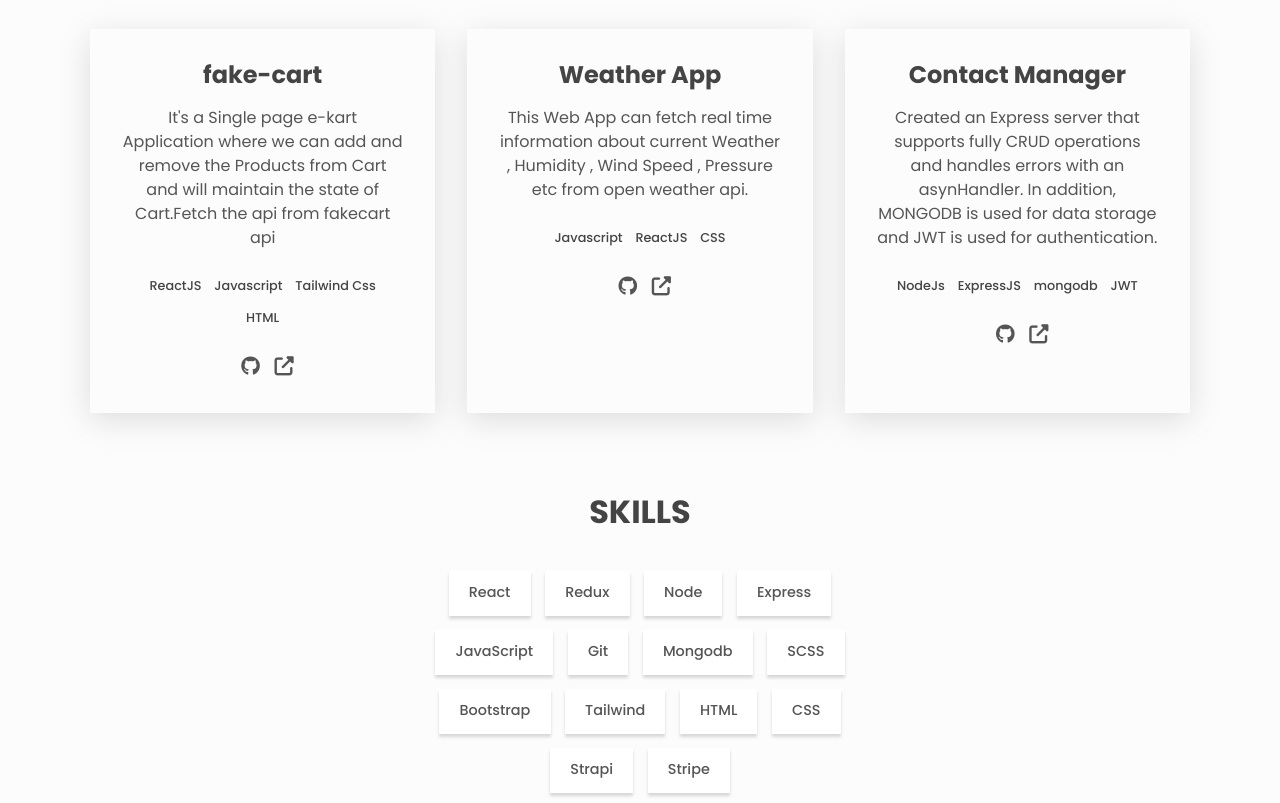
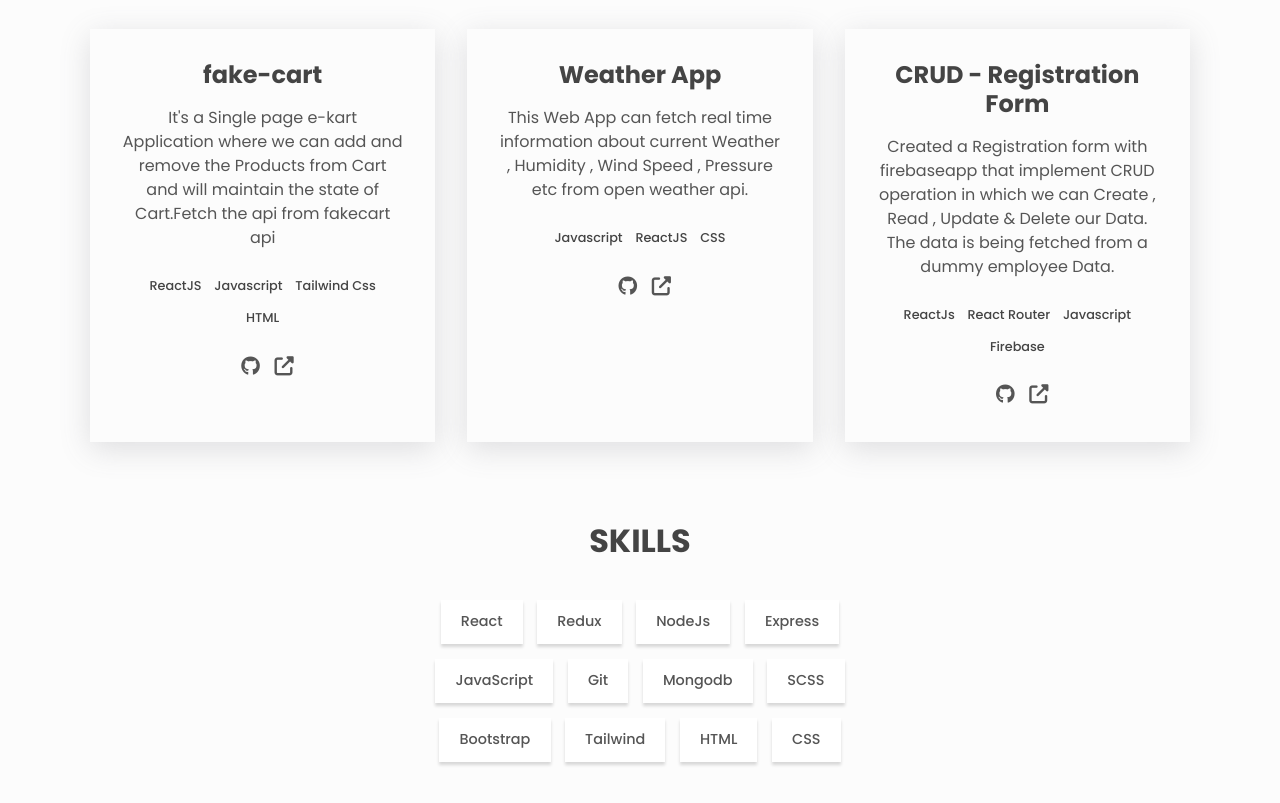
Before and after one commit to Utkarsh750/portfolio, a plain HTML site: page index.html in a window 1280 px wide. Shown: the part 720-1523 px from the top of the page. Drawn offline with Linux system fonts and the light colour scheme.

Commit message:
updated resume

```diff
--- a/index.html
+++ b/index.html
@@ -67,7 +67,7 @@
 
         <div class="about__contact center">
           <a
-            href="https://drive.google.com/file/d/19FWfPM--tHool2PUJlzYs6W5L2qjdDnp/view"
+            href="https://drive.google.com/file/d/1M4uuA_tm_-HNbZoBJqRHqirPcEukbqwL/view?usp=drivesdk"
             target="_blank"
           >
             <span class="btn btn--outline">Resume</span>
@@ -160,19 +160,19 @@
           </div>
 
           <div class="project">
-            <h3>Contact Manager</h3>
+            <h3>CRUD - Registration Form</h3>
             <p class="project__description">
-              Created an Express server that supports fully CRUD operations and handles errors with an asynHandler. In addition, MONGODB is used for data storage and JWT is used for authentication.
+              Created a Registration form with firebaseapp that implement CRUD operation in which we can Create , Read , Update & Delete our Data. The data is being fetched from a dummy employee Data.
             </p>
             <ul class="project__stack">
-              <li class="project__stack-item">NodeJs</li>
-              <li class="project__stack-item">ExpressJS</li>
-              <li class="project__stack-item">mongodb</li>
-              <li class="project__stack-item">JWT</li>
+              <li class="project__stack-item">ReactJs</li>
+              <li class="project__stack-item">React Router</li>
+              <li class="project__stack-item">Javascript</li>
+              <li class="project__stack-item">Firebase</li>
             </ul>
 
             <a
-              href="https://github.com/Utkarsh750/contact_manager"
+              href="https://solnex-project.firebaseapp.com/"
               aria-label="source code"
               class="link link--icon"
               target="_blank"
@@ -180,7 +180,7 @@
               <i aria-hidden="true" class="fab fa-github"></i>
             </a>
             <a
-              href="https://github.com/Utkarsh750/contact_manager"
+              href="https://solnex-project.firebaseapp.com/"
               aria-label="live preview"
               class="link link--icon"
               target="_blank"
@@ -197,7 +197,7 @@
         <ul class="skills__list">
           <li class="skills__list-item btn btn--plain">React</li>
           <li class="skills__list-item btn btn--plain">Redux</li>
-          <li class="skills__list-item btn btn--plain">Node</li>
+          <li class="skills__list-item btn btn--plain">NodeJs</li>
           <li class="skills__list-item btn btn--plain">Express</li>
           <li class="skills__list-item btn btn--plain">JavaScript</li>
           <li class="skills__list-item btn btn--plain">Git</li>
@@ -207,8 +207,6 @@
           <li class="skills__list-item btn btn--plain">Tailwind</li>
           <li class="skills__list-item btn btn--plain">HTML</li>
           <li class="skills__list-item btn btn--plain">CSS</li>
-          <li class="skills__list-item btn btn--plain">Strapi</li>
-          <li class="skills__list-item btn btn--plain">Stripe</li>
         </ul>
       </section>
 
```
